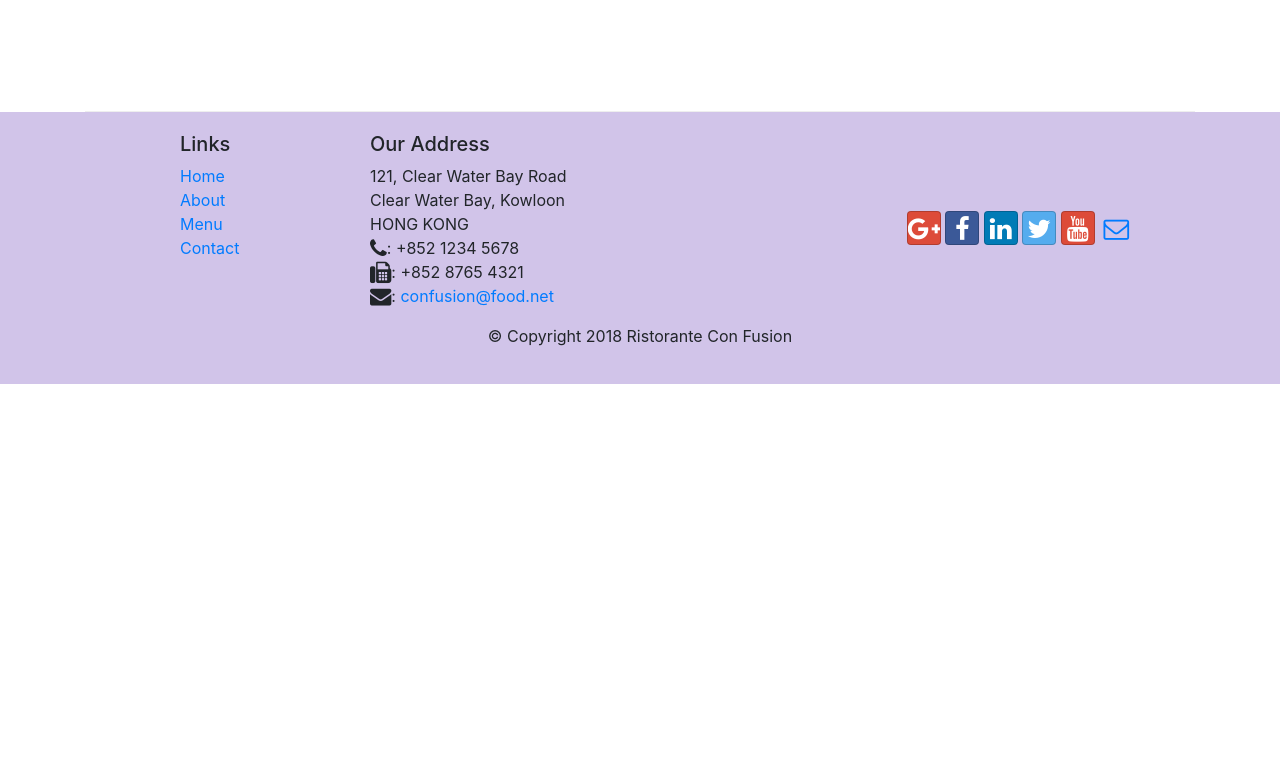
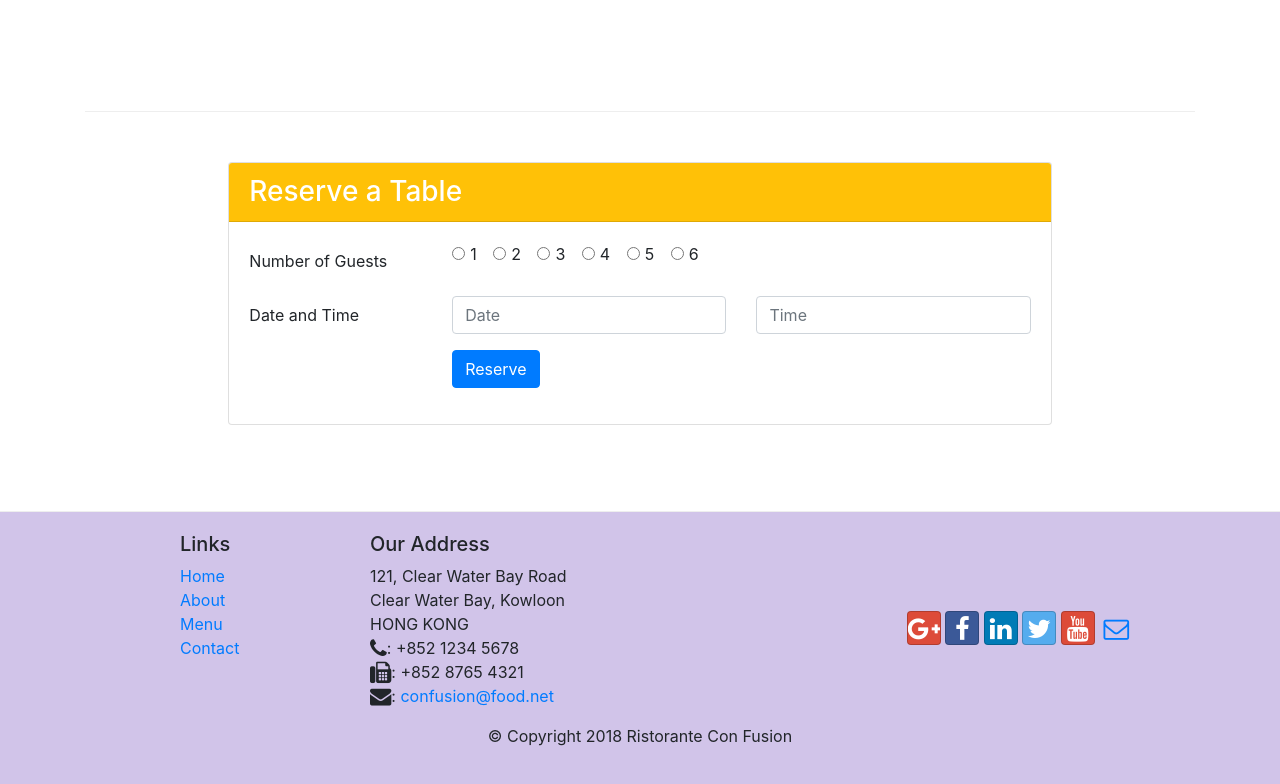
Before and after one commit to Gauravchandrabhan/Web_bootstrap, a website: page index.html in a window 1280 px wide. Shown: the part 1372-2156 px from the top of the page. Before the commit the page ends 1756 px from the top, so only its background shows below. Drawn offline with nearby package versions, Linux system fonts and the light colour scheme.

Commit message:
assignment-2

```diff
--- a/index.html
+++ b/index.html
@@ -43,6 +43,9 @@
                 <div class="col-12 col-sm align-self-center">
                     <img src="img/logo.png" class="img-fluid">
                 </div>
+                <div class="col-12 col-sm align-self-center">
+                    <a type="button" href="#reserve" class="btn btn-sm btn-warning btn-block">Reserve Table</a>
+                </div>
             </div>
         </div>
     </header>
@@ -55,7 +58,7 @@
                 <div class="media">
                     <img src="img/uthappizza.png" class="d-flex mr-3 img-thumbnail align-self-center">
                     <div class="media-body">
-                        <h2 class="mt-0">Uthappizza <span class="badge badge-danger">HOT</span><span class="badge badge-pill badge-secondary">$4.99</span> </h2>
+                        <h2 class="mt-0">Uthappizza <span class="badge badge-danger mr-2">HOT</span><span class="badge badge-pill badge-secondary">$4.99</span> </h2>
                         <p class="d-none d-sm-block">A unique combination of Indian Uthappam (pancake) and Italian pizza, topped with Cerignola olives, ripe vine cherry tomatoes, Vidalia onion, Guntur chillies and Buffalo Paneer.</p>
                     </div>
                 </div>
@@ -69,8 +72,13 @@
                 <h3>This Month's Promotions</h3>
             </div>
             <div class="col col-sm col-md">
-                <h2>Weekend Grand Buffet</h2>
-                <p class="d-none d-sm-block">Featuring mouthwatering combinations with a choice of five different salads, six enticing appetizers, six main entrees and five choicest desserts. Free flowing bubbly and soft drinks. All for just $19.99 per person </p>
+                <div class="media">
+                    <div class="media-body">
+                        <h2>Weekend Grand Buffet <span class="badge badge-danger">NEW</span></h2>
+                        <p class="d-none d-sm-block">Featuring mouthwatering combinations with a choice of five different salads, six enticing appetizers, six main entrees and five choicest desserts. Free flowing bubbly and soft drinks. All for just $19.99 per person </p>
+                    </div>
+                    <img src="img/buffet.png" class="d-flex ml-3 img-thumbnail align-self-center">
+                </div>
             </div>
         </div>
 
@@ -90,7 +98,60 @@
             </div>
         </div>
     </div>
-
+    <div class="row row-content justify-content-center" id="reserve">
+        <div class="col-12 col-sm-8">
+            <div class="card">
+                <h3 class="card-header bg-warning text-white">Reserve a Table</h3>
+                <div class="card-body">
+                    <form action="">
+                        <div class="form-group row">
+                            <label for="guest" class="col-md-3 col-form-label">Number of Guests</label>
+                            <div class="col-md-9">
+                                <div class="form-check form-check-inline">
+                                    <input class="form-check-input" type="radio" name="inlineRadioOptions" id="inlineRadio1" value="1">
+                                    <label class="form-check-label" for="inlineRadio1">1</label>
+                                </div>
+                                <div class="form-check form-check-inline">
+                                    <input class="form-check-input" type="radio" name="inlineRadioOptions" id="inlineRadio2" value="2">
+                                    <label class="form-check-label" for="inlineRadio2">2</label>
+                                </div>
+                                <div class="form-check form-check-inline">
+                                    <input class="form-check-input" type="radio" name="inlineRadioOptions" id="inlineRadio3" value="3">
+                                    <label class="form-check-label" for="inlineRadio3">3</label>
+                                </div>
+                                <div class="form-check form-check-inline">
+                                    <input class="form-check-input" type="radio" name="inlineRadioOptions" id="inlineRadio4" value="4">
+                                    <label class="form-check-label" for="inlineRadio4">4</label>
+                                </div>
+                                <div class="form-check form-check-inline">
+                                    <input class="form-check-input" type="radio" name="inlineRadioOptions" id="inlineRadio5" value="5">
+                                    <label class="form-check-label" for="inlineRadio5">5</label>
+                                </div>
+                                <div class="form-check form-check-inline">
+                                    <input class="form-check-input" type="radio" name="inlineRadioOptions" id="inlineRadio6" value="6">
+                                    <label class="form-check-label" for="inlineRadio6">6</label>
+                                </div>
+                            </div>
+                        </div>
+                        <div class="form-group row">
+                            <label for="date" class="col-md-3 col-form-label">Date and Time</label>
+                            <div class="col-12 col-md">
+                                <input type="text" class="form-control" id="date" name="date" placeholder="Date">
+                            </div>
+                            <div class="col-12 col-md">
+                                <input type="text" class="form-control" id="time" name="time" placeholder="Time">
+                            </div>
+                        </div>
+                        <div class="form-group row">
+                            <div class="offset-md-3 col-md-10">
+                                <button type="submit" class="btn btn-primary">Reserve</button>
+                            </div>
+                        </div>
+                    </form>
+                </div>
+            </div>
+        </div>
+    </div>
     <footer class="footer">
         <div class="container">
             <div class="row">
```
